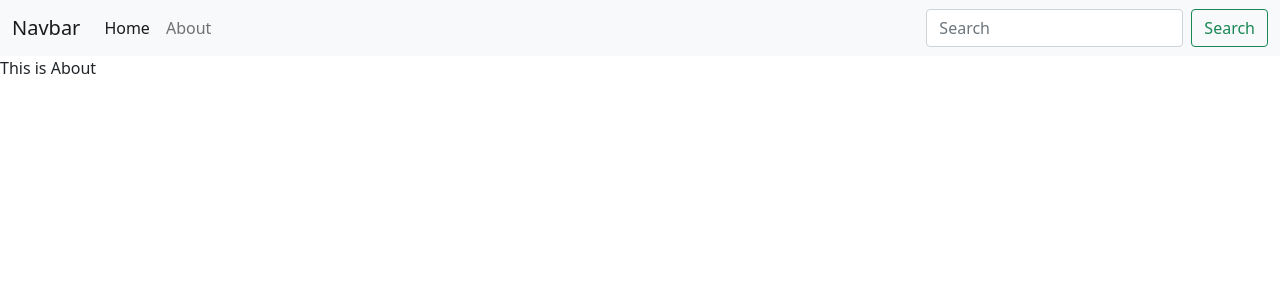
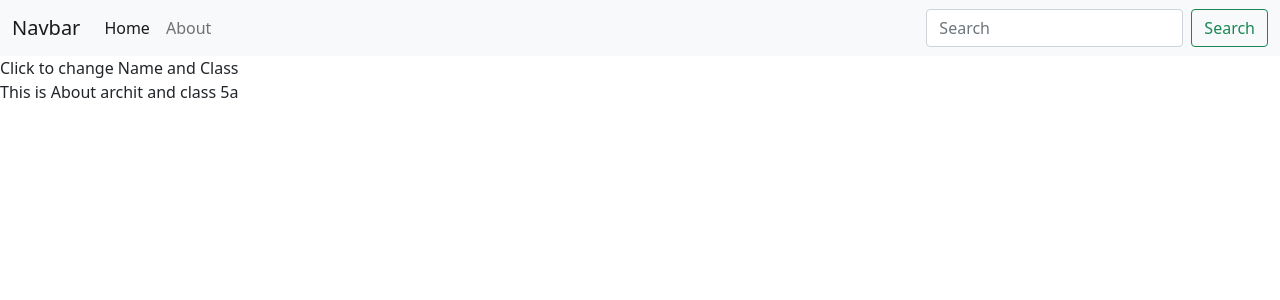
Before and after one commit to architjain798/stickynotes, a React (Create React App) app: page /about in a window 1280 px wide. Shown: the top 300 px of the page. Built offline with nearby package versions, Linux system fonts and the light colour scheme.

Commit message:
Added the context API in project

```diff
--- a/src/App.js
+++ b/src/App.js
@@ -3,10 +3,13 @@ import { BrowserRouter, Route, Routes } from "react-router-dom";
 import About from "./components/About";
 import Home from "./components/Home";
 import NavBar from "./components/NavBar";
+import NoteState from "./context/notes/NoteState";
+
 
 function App() {
   return (
     <>
+    <NoteState>
       <BrowserRouter>
         <NavBar />
         <Routes>
@@ -14,6 +17,7 @@ function App() {
           <Route exact path="/home" element={<Home />} />
         </Routes>
       </BrowserRouter>
+      </NoteState>
     </>
   );
 }
--- a/src/components/About.js
+++ b/src/components/About.js
@@ -1,7 +1,32 @@
-import React from "react";
+import React, { useContext } from "react";
+import noteContext from "../context/notes/noteContext";
 
 const About = () => {
-  return <div>This is About</div>;
+  const state = useContext(noteContext);
+
+  const changeName = () => {
+    alert("clicked");
+    if (state.data.name === "archit") {
+      state.setData({
+        name: "ritika",
+        class: "12B",
+      });
+    } else {
+      state.setData({
+        name: "archit",
+        class: "5B",
+      });
+    }
+  };
+
+  return (
+    <>
+      <div onClick={changeName}>Click to change Name and Class</div>
+      <div>
+        This is About {state.data.name} and class {state.data.class}
+      </div>
+    </>
+  );
 };
 
 export default About;
--- /dev/null
+++ b/src/context/notes/NoteState.js
@@ -0,0 +1,19 @@
+import { useState } from "react";
+import NoteContext from "./noteContext";
+
+const NoteState = (props) => {
+  const obj = {
+    name: "archit",
+    class: "5a",
+  };
+
+  const [data, setData] = useState(obj);
+
+  return (
+    <NoteContext.Provider value={{ data, setData }}>
+      {props.children}
+    </NoteContext.Provider>
+  );
+};
+
+export default NoteState;
--- /dev/null
+++ b/src/context/notes/noteContext.js
@@ -0,0 +1,6 @@
+import { createContext } from "react";
+
+//naye context banya
+const noteContext=createContext();
+
+export default noteContext;
```
Also changed, not shown: 1 other file (tests, documents, lock files or other folders).
